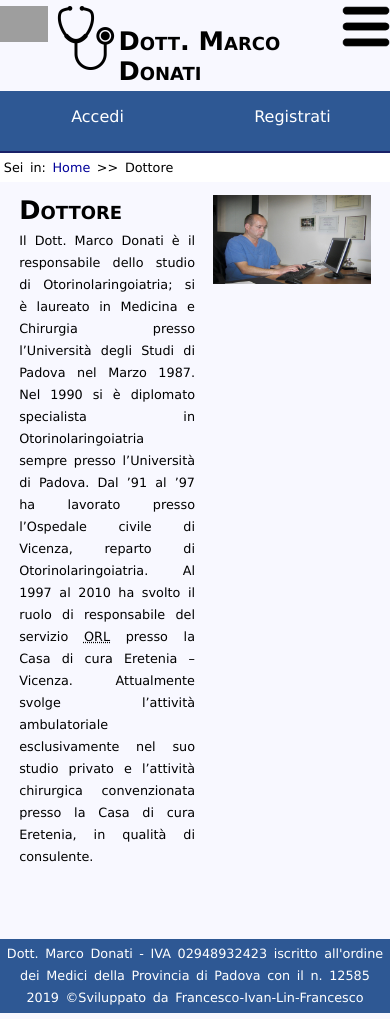
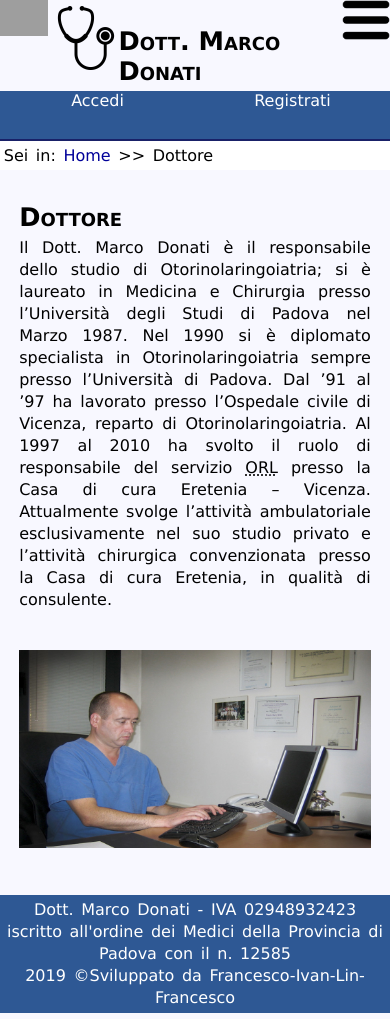
Before and after one commit to ivanfurlan/tecweb, a PHP site: page /HTML/dottore.html in a window 390 px wide, after a click that opens the changed part. Run offline with PHP 8.4, Linux system fonts and the light colour scheme; grey boxes are pictures that could not be loaded.

Commit message:
Sistemato un po' il nav sia desktop che mobile

```diff
--- a/CSS/styledesktop.css
+++ b/CSS/styledesktop.css
@@ -129,13 +129,13 @@ p {
 
 #nav li {
     float: left;
-    min-width: 5.5em;
+    /*min-width: 5.5em;*/
 }
 
 #nav ul li, #header ul li {
     display: block;
     text-align: center;
-    padding: 0.5em;
+    /*padding: 0.5em;*/
     /*text-decoration: none;*/
 }
 
@@ -145,9 +145,11 @@ p {
     /*color: white;*/
 }
 
-#nav a, #header a {
+#nav a, #header li a {
+    display: block;
     color: white;
-    padding: 0.5em 0 0.5em;
+    padding: 0.5em;
+    min-width: 5.5em;
 }
 
 /*      CSS NAVIGAZIONE AREAMEDICA SOTTOMENU       */
@@ -166,14 +168,17 @@ p {
     position: absolute;
     background-color: #192168;
     z-index: 1;
-    margin-top: 0.5em;
-    margin-left: -0.5em;
+    /*margin-top: 0.5em;
+    margin-left: -0.5em;*/
 }
 
 #navAreaMedica ul li {
     color: white;
     text-decoration: none;
     display: block;
+}
+
+#navAreaMedica ul li a{
     min-width: 10em;
 }
 
@@ -188,6 +193,7 @@ p {
 .currentLink, #header .currentLink {
     background-color: #192168;
     color: white;
+    padding: 0.5em;
     /*font-weight: bold;*/
 }
 
--- a/CSS/stylemobile.css
+++ b/CSS/stylemobile.css
@@ -1,6 +1,15 @@
+p, dt, dl, li{
+    font-size: initial;
+}
+
 #logo img{
     margin: 0.5em 0 0 0.5em;
     padding: 0;
+}
+
+#header{
+    position: sticky;
+    top: 0;
 }
 
 #pulsanteMenuUser, #pulsanteMenuNav {
@@ -17,11 +26,18 @@
 
 .menuOpen{
     display: block;
+    position: relative;
+    overflow: auto;
+}
+
+
+.menuOpen ul{
+    position: absolute;
+    background-color: #2E5894;
 }
 
 #pulsanteMenuUser {
     float: left;
-
 }
 
 #pulsanteMenuNav {
@@ -29,31 +45,37 @@
 }
 
 #nav ul li, #header ul li {
-    padding: 0.5em 0;
-    min-height: 44px;
-    font-size: initial;
+    margin: 0;
+    padding: 0;
+    width: 100%;
+    min-height: 48px;
 }
 
 #header ul li a,#nav ul li a{
-    display: inline-block;
+    display: block;
+    margin: 0;
+    padding: 0;
+    height: 100%;
+    width: 100%;
+    min-height: 48px;
 }
 
 #header ul li {
     border-bottom: 2px solid #192168;
-    display: inline;
-    vertical-align: middle;
 }
 
 #header ul {
     float: left;
     width: 100%;
     margin: 0;
-    overflow: hidden;
 }
 
-#header li{
-    margin: 0;
+#header ul li{
     width: 50% ;
+}
+
+#header .currentLink{
+    padding: 0;
 }
 
 #navAreaMedica:hover ul {
@@ -65,9 +87,19 @@
 }
 
 #nav{
-   /* overflow: hidden;*/
+    position: unset;
+    top: unset;
 }
 
 #navAreaMedica {
     display: block;
 }
+
+.colonna1, .colonna2{
+    width: 100%;
+    margin:1.5em 0;
+}
+
+#mappaGoogle{
+    min-height: 23em;
+}
--- a/HTML/accedi.html
+++ b/HTML/accedi.html
@@ -43,7 +43,7 @@
         </a>
         <ul id="navUser" class="menuClose">
             <li><a href="registrati.html">Registrati</a></li>
-            <li><a href="accedi.html">Accedi</a></li>
+            <li class="currentLink">Accedi</li>
         </ul>
     </div>
 
--- a/HTML/registrati.html
+++ b/HTML/registrati.html
@@ -45,7 +45,7 @@
             <img src="../img/menu-icon.png" />
         </a>
         <ul id="navUser" class="menuClose">
-            <li><a href="registrati.html">Registrati</a></li>
+            <li class="currentLink">Registrati</li>
             <li><a href="accedi.html">Accedi</a></li>
         </ul>
     </div>
```
